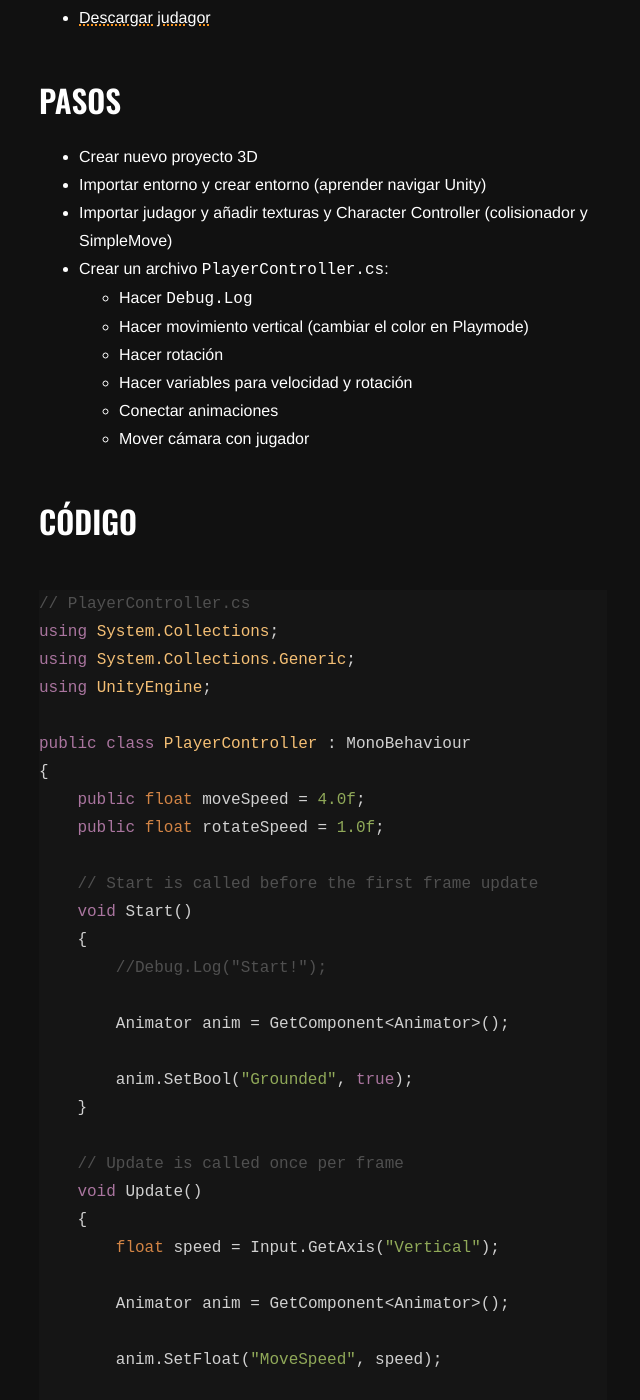
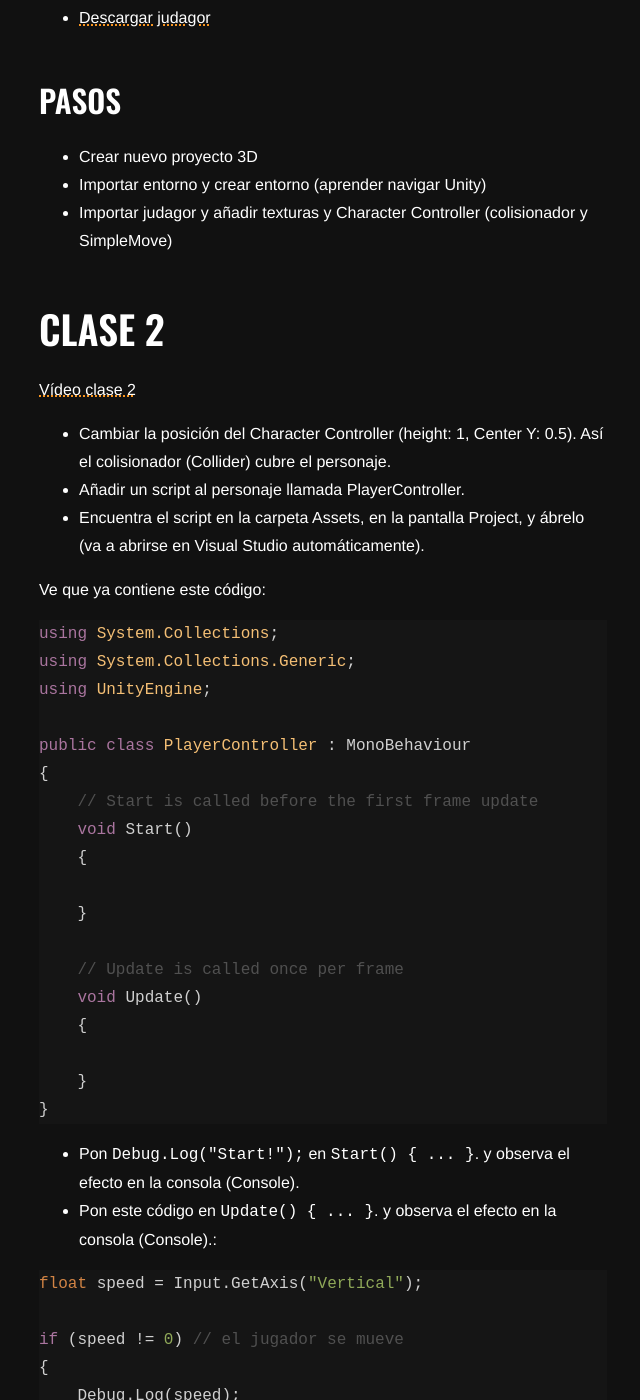
Before and after one commit to paddyohanlon/colmenacowork, a Jekyll site: the page built from recursos-curso-creacion-videojuegos.md, in a window 1280 px wide and 1400 px high, scrolled down 555 px. Shown: the whole window, without its empty margins (317-957 px from the left). Built offline with Jekyll 4.4.1, drawn with Linux system fonts in a browser that asks for light colours; some of the changed text lies outside the part shown.

Commit message:
Add video games course week 2 content and bust service worker cache

````diff
--- a/recursos-curso-creacion-videojuegos.md
+++ b/recursos-curso-creacion-videojuegos.md
@@ -21,15 +21,57 @@ ref: videojuegos
 - Crear nuevo proyecto 3D
 - Importar entorno y crear entorno (aprender navigar Unity)
 - Importar judagor y añadir texturas y Character Controller (colisionador y SimpleMove)
-- Crear un archivo `PlayerController.cs`:
-  - Hacer `Debug.Log`
-  - Hacer movimiento vertical (cambiar el color en Playmode)
-  - Hacer rotación
-  - Hacer variables para velocidad y rotación
-  - Conectar animaciones
-  - Mover cámara con jugador
 
-### Código
+## Clase 2
+
+[Vídeo clase 2](https://youtu.be/WbzZqwItE90)
+
+- Cambiar la posición del Character Controller (height: 1, Center Y: 0.5). Así el colisionador (Collider) cubre el personaje.
+- Añadir un script al personaje llamada PlayerController.
+- Encuentra el script en la carpeta Assets, en la pantalla Project, y ábrelo (va a abrirse en Visual Studio automáticamente).
+
+Ve que ya contiene este código:
+
+```csharp
+using System.Collections;
+using System.Collections.Generic;
+using UnityEngine;
+
+public class PlayerController : MonoBehaviour
+{
+    // Start is called before the first frame update
+    void Start()
+    {
+
+    }
+
+    // Update is called once per frame
+    void Update()
+    {
+
+    }
+}
+```
+
+- Pon `Debug.Log("Start!");` en `Start() { ... }`. y observa el efecto en la consola (Console).
+- Pon este código en `Update() { ... }`. y observa el efecto en la consola (Console).:
+
+```csharp
+float speed = Input.GetAxis("Vertical");
+
+if (speed != 0) // el jugador se mueve
+{
+    Debug.Log(speed);
+}
+```
+
+- Hacer movimiento vertical (cambiar el color en Playmode)
+- Hacer rotación
+- Hacer variables para velocidad y rotación
+- Conectar animaciones (Añadir controller de animación)
+- Mover cámara con jugador
+
+### Código Completo
 
 {% highlight csharp %}
 // PlayerController.cs
--- a/service-worker.js
+++ b/service-worker.js
@@ -1,4 +1,4 @@
-const version = "V18";
+const version = "V19";
 const staticCacheName = version + "staticfiles";
 const imageCacheName = "images";
 const pagesCacheName = "pages";
````
